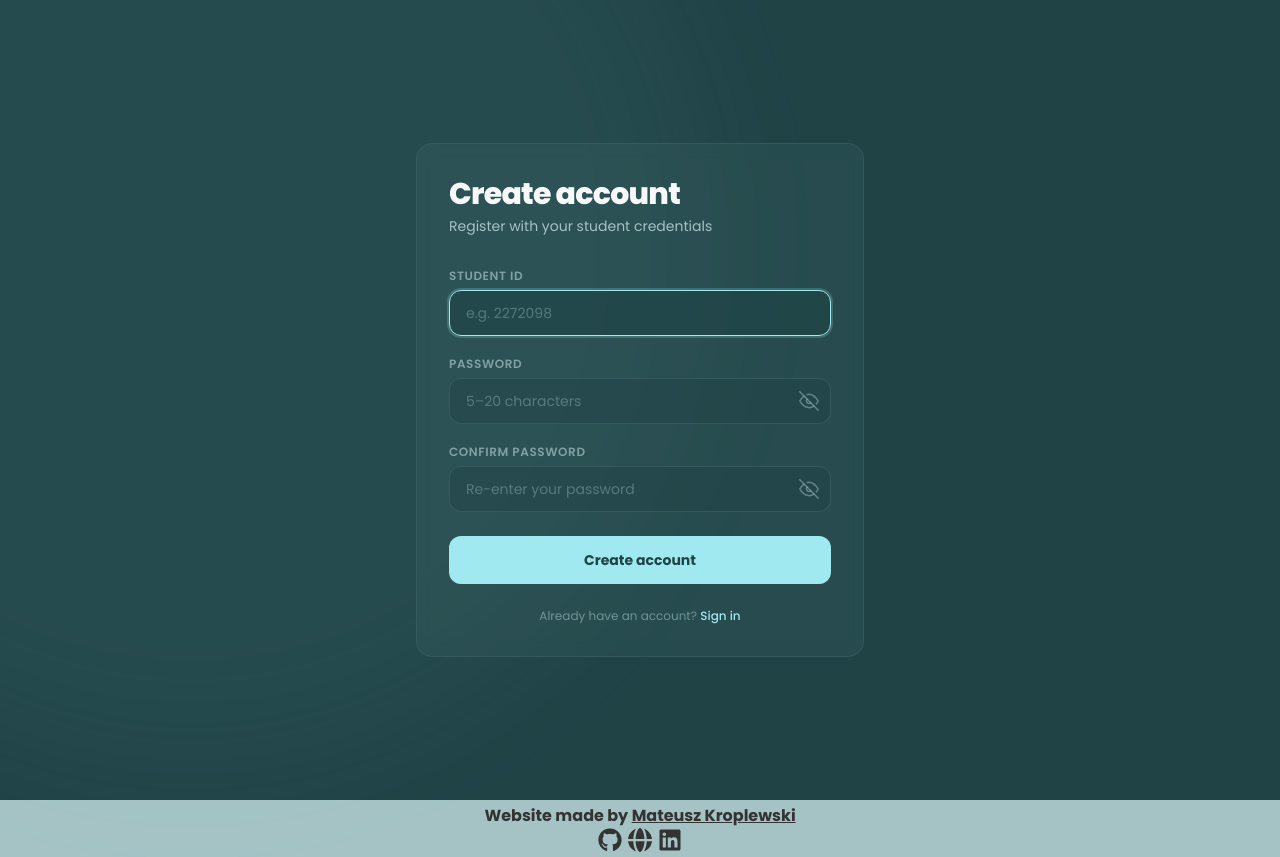
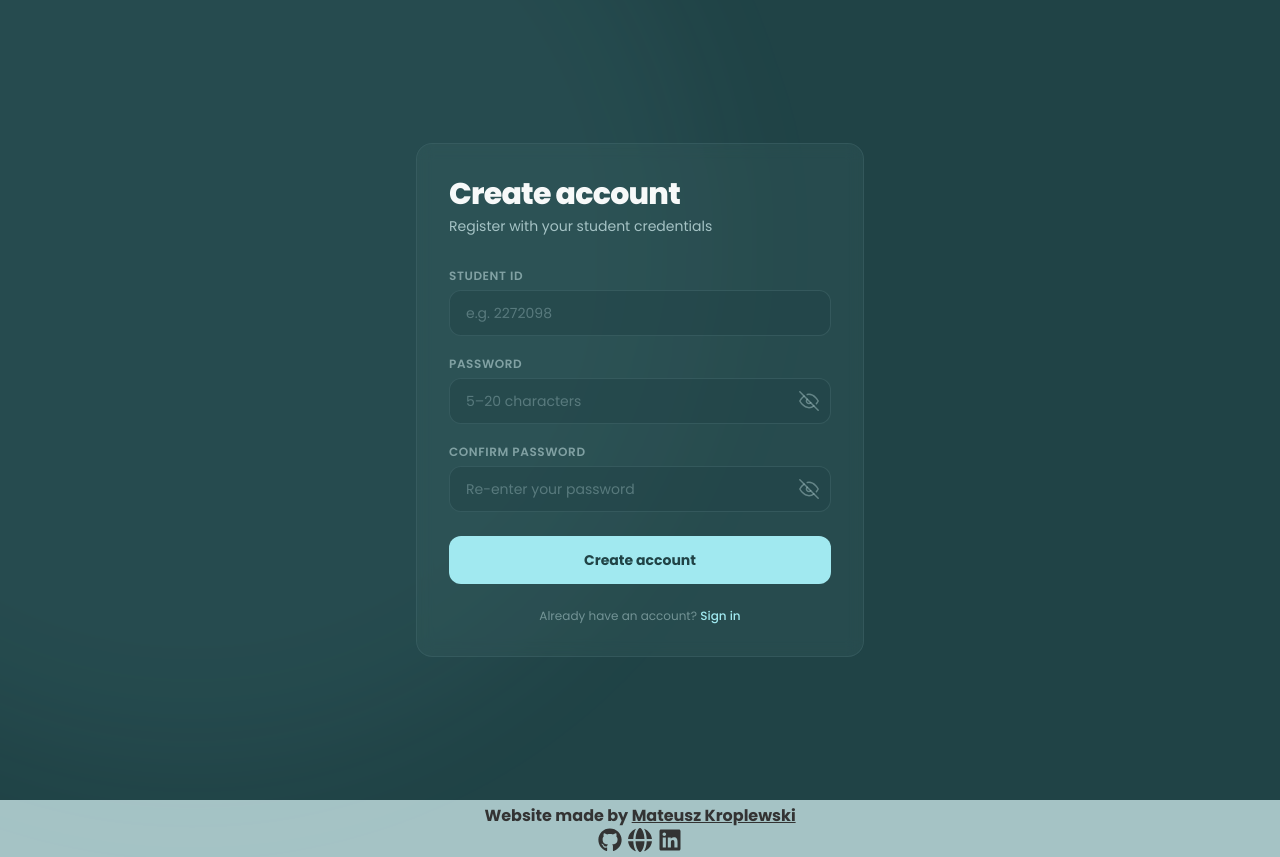
Before and after one commit to Kroplewski-M/student_showcase, a Next.js app in the folder frontend/: page /register in a window 1280 px wide. Built offline with nearby package versions, Linux system fonts and the light colour scheme.

Commit message:
resolved comments

```diff
--- a/frontend/app/(auth)/register/page.tsx
+++ b/frontend/app/(auth)/register/page.tsx
@@ -39,19 +39,26 @@ function getPasswordStrength(password: string) {
   if (/[^a-zA-Z0-9]/.test(password)) score++;
 
   if (score <= 1)
-    return { score: 1, label: "Weak", color: "bg-danger text-danger" };
+    return { score: 1, label: "Weak", bg: "bg-danger", text: "text-danger" };
   if (score <= 2)
-    return { score: 2, label: "Fair", color: "bg-amber-500 text-amber-500" };
+    return {
+      score: 2,
+      label: "Fair",
+      bg: "bg-amber-500",
+      text: "text-amber-500",
+    };
   if (score <= 3)
     return {
       score: 3,
       label: "Good",
-      color: "bg-secondary text-secondary",
+      bg: "bg-secondary",
+      text: "text-secondary",
     };
   return {
     score: 4,
     label: "Strong",
-    color: "bg-emerald-400 text-emerald-400",
+    bg: "bg-emerald-400",
+    text: "text-emerald-400",
   };
 }
 
@@ -143,6 +150,7 @@ export default function RegisterPage() {
 
   async function handleSubmit(e: React.FormEvent) {
     e.preventDefault();
+    if (loading) return;
     setTouched({ id: true, password: true, passwordConfirmation: true });
     const errs = validate();
     setErrors(errs);
@@ -238,7 +246,6 @@ export default function RegisterPage() {
                   }
                   onBlur={() => handleBlur("id")}
                   disabled={loading}
-                  autoFocus
                 />
                 {touched.id && errors.id && (
                   <motion.p
@@ -295,16 +302,14 @@ export default function RegisterPage() {
                         <div
                           key={i}
                           className={`h-1 flex-1 rounded-full transition-colors duration-300 ${
-                            i <= strength.score
-                              ? strength.color.split(" ")[0]
-                              : "bg-third/40"
+                            i <= strength.score ? strength.bg : "bg-third/40"
                           }`}
                         />
                       ))}
                     </div>
                     <span
                       className={`text-[10px] font-semibold uppercase tracking-widest ${
-                        strength.color.split(" ")[1]
+                        strength.text
                       }`}
                     >
                       {strength.label}
```
